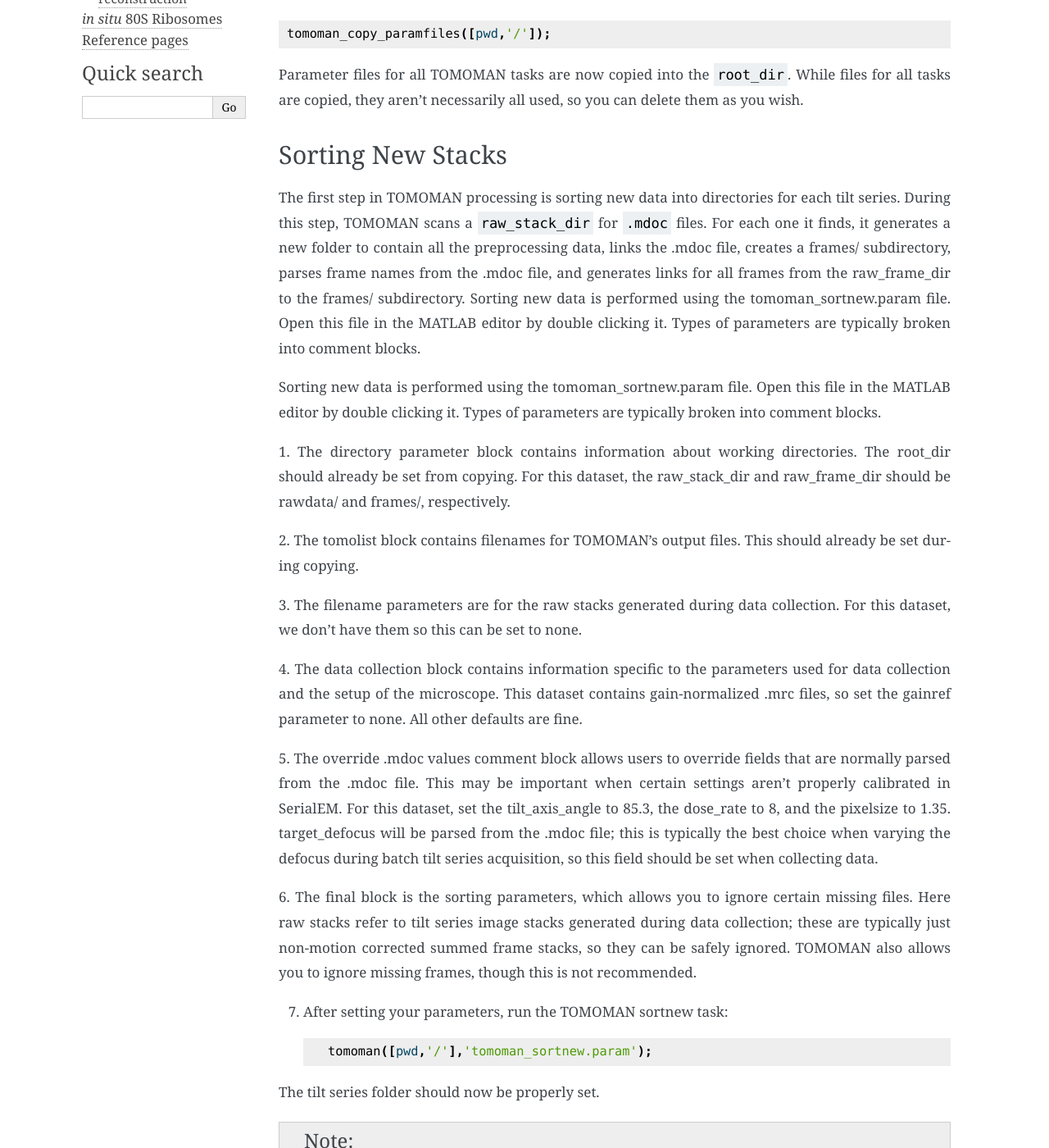
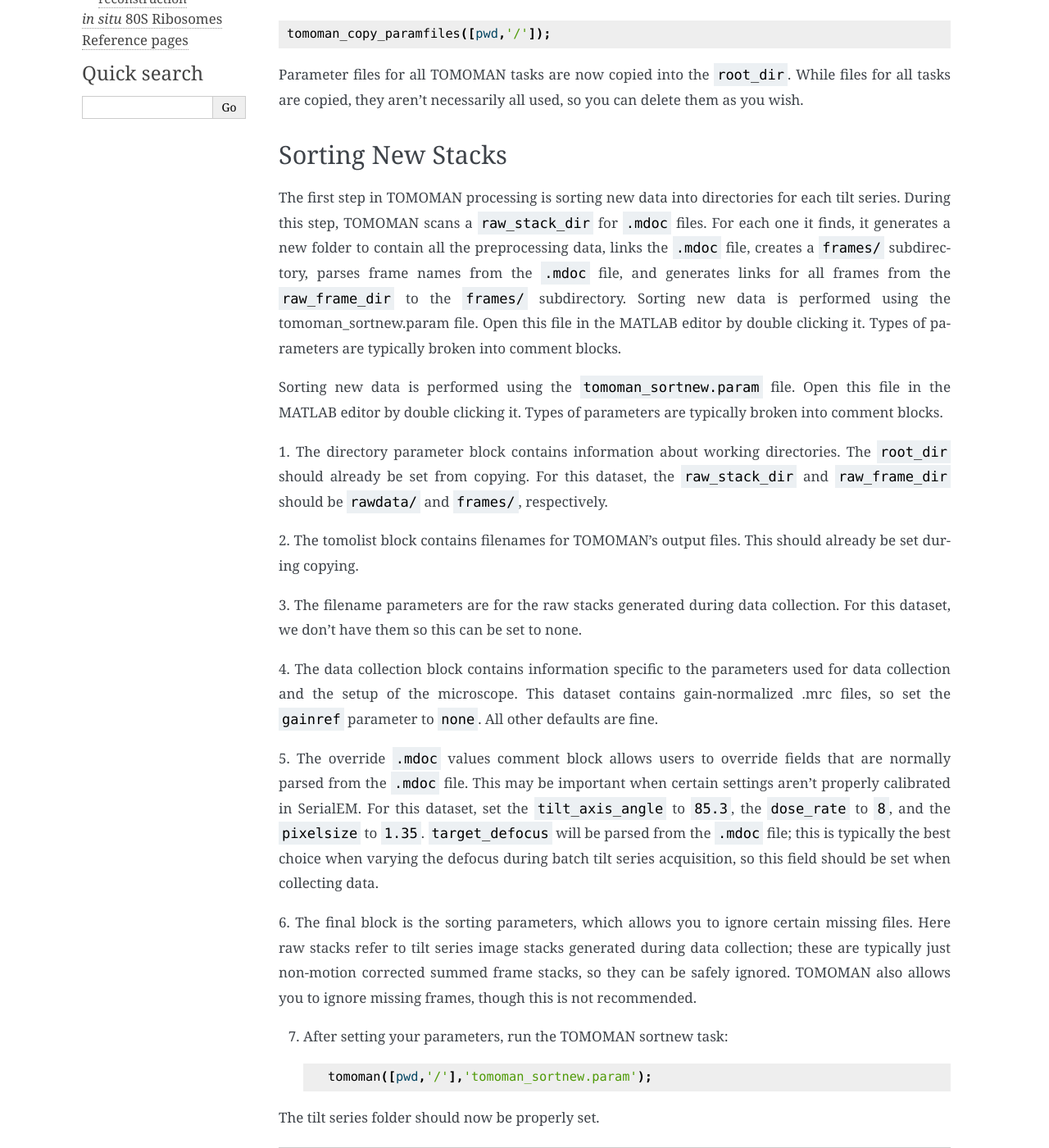
Before and after one commit to sagarbiophysics/Subtomo-tutorials, a Sphinx documentation site: the page built from source/HIV/tomoman_setup.rst, in a window 1280 px wide and 1400 px high, scrolled down 415 px. Shown: the whole window at 82% size. Built offline with Sphinx 7.4.7, drawn with Linux system fonts in a browser that asks for light colours; some of the changed text lies outside the part shown.

```diff
--- a/source/HIV/tomoman_setup.rst
+++ b/source/HIV/tomoman_setup.rst
@@ -31,18 +31,18 @@ Sorting New Stacks
 
 The first step in TOMOMAN processing is sorting new data into directories for each tilt series.
 During this step, TOMOMAN scans a ``raw_stack_dir`` for ``.mdoc`` files.
-For each one it finds, it generates a new folder to contain all the preprocessing data, links the .mdoc file, creates a frames/ subdirectory, parses frame names from the .mdoc file, and generates links for all frames from the raw_frame_dir to the frames/ subdirectory.
+For each one it finds, it generates a new folder to contain all the preprocessing data, links the ``.mdoc`` file, creates a ``frames/`` subdirectory, parses frame names from the ``.mdoc`` file, and generates links for all frames from the ``raw_frame_dir`` to the ``frames/`` subdirectory.
 Sorting new data is performed using the tomoman_sortnew.param file.
 Open this file in the MATLAB editor by double clicking it.
 Types of parameters are typically broken into comment blocks.
 
-Sorting new data is performed using the tomoman_sortnew.param file.
+Sorting new data is performed using the ``tomoman_sortnew.param`` file.
 Open this file in the MATLAB editor by double clicking it.
 Types of parameters are typically broken into comment blocks.
 
 1.	The directory parameter block contains information about working directories.
-The root_dir should already be set from copying.
-For this dataset, the raw_stack_dir and raw_frame_dir should be rawdata/ and frames/, respectively.
+The ``root_dir`` should already be set from copying.
+For this dataset, the ``raw_stack_dir`` and ``raw_frame_dir`` should be ``rawdata/`` and ``frames/``, respectively.
 
 2.	The tomolist block contains filenames for TOMOMAN’s output files.
 This should already be set during copying.
@@ -51,12 +51,13 @@ This should already be set during copying.
 For this dataset, we don’t have them so this can be set to none.
 
 4.	The data collection block contains information specific to the parameters used for data collection and the setup of the microscope.
-This dataset contains gain-normalized .mrc files, so set the gainref parameter to none.
+This dataset contains gain-normalized .mrc files, so set the ``gainref`` parameter to ``none``.
 All other defaults are fine.
 
-5.	The override .mdoc values comment block allows users to override fields that are normally parsed from the .mdoc file.
+5.	The override ``.mdoc`` values comment block allows users to override fields that are normally parsed from the ``.mdoc`` file.
 This may be important when certain settings aren’t properly calibrated in SerialEM.
-For this dataset, set the tilt_axis_angle to 85.3, the dose_rate to 8, and the pixelsize to 1.35. target_defocus will be parsed from the .mdoc file; this is typically the best choice when varying the defocus during batch tilt series acquisition, so this field should be set when collecting data.
+For this dataset, set the ``tilt_axis_angle`` to ``85.3``, the ``dose_rate`` to ``8``, and the ``pixelsize`` to ``1.35``.
+``target_defocus`` will be parsed from the ``.mdoc`` file; this is typically the best choice when varying the defocus during batch tilt series acquisition, so this field should be set when collecting data.
 
 6.	The final block is the sorting parameters, which allows you to ignore certain missing files.
 Here raw stacks refer to tilt series image stacks generated during data collection; these are typically just non-motion corrected summed frame stacks, so they can be safely ignored.
@@ -79,10 +80,10 @@ Preparing to Run TOMOMAN on SLURM
 
 To run TOMOMAN on SLURM, we use a bash script to manage the cluster parameters.
 
-1.	Copy the bash script from /scratch/subtomo_practical/SLURM_scripts/run_tomoman_slurm.sh to the tomogram root_dir.
+1.	Copy the bash script from ``/scratch/subtomo_practical/SLURM_scripts/run_tomoman_slurm.sh`` to the tomogram ``root_dir``.
 
 2.	Open the bash script. The run options block sets the SLURM job settings.
 The default settings are appropriate for running a GPU task for this practical.
 
-3.	The directories field has the parameters for the root_dir and the TOMOMAN parameter file to run.
-Set the root_dir to the tomogram directory.
+3.	The directories field has the parameters for the ``root_dir`` and the TOMOMAN parameter file to run.
+Set the ``root_dir`` to the tomogram directory.
```
